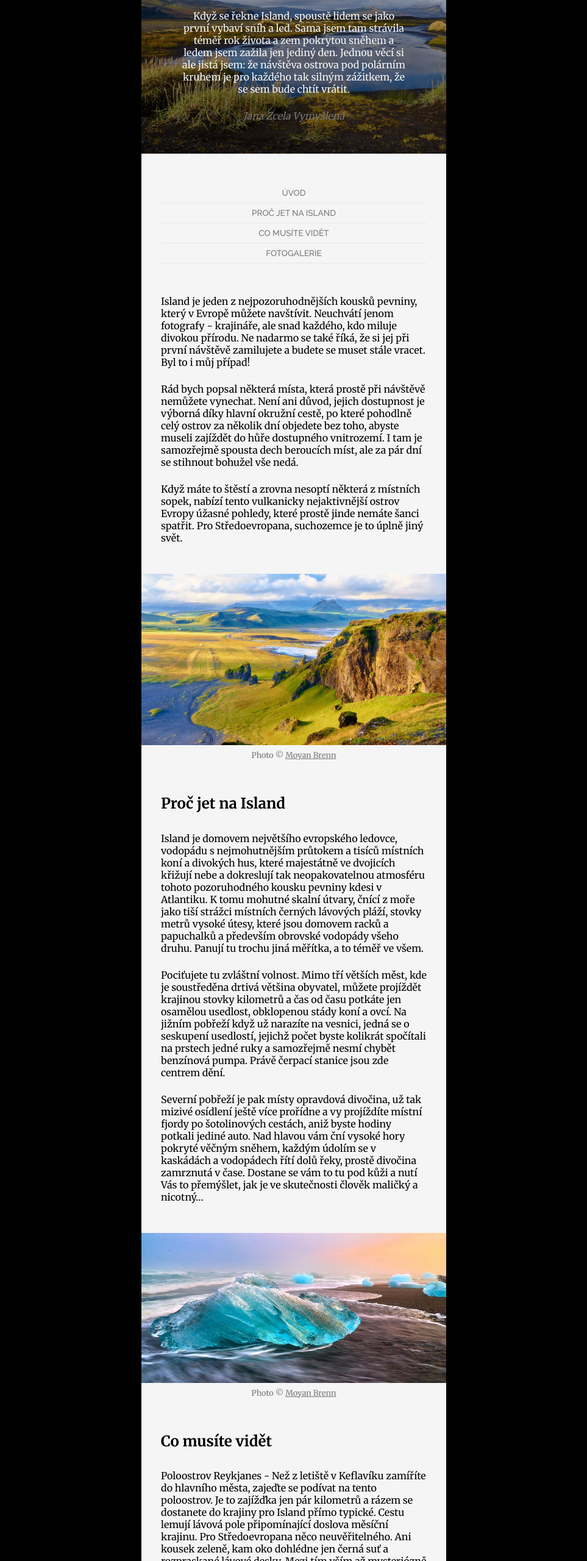
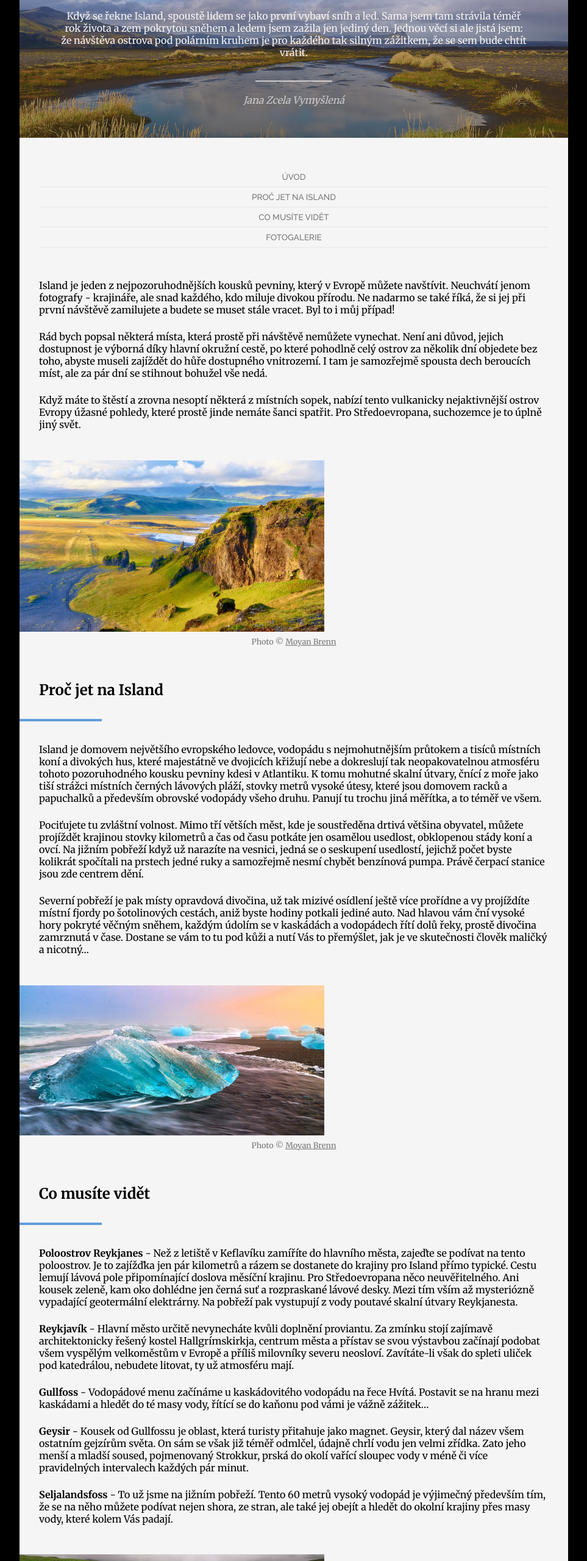
Before and after one commit to tvorimweb-2021-praha-jaro/du-06---island-AndreaKalaziova, a plain HTML site: page index.html in a window 1280 px wide. Shown: the part 140-2700 px from the top of the page at 61% size, without its empty margins (158-1121 px from the left). Drawn offline with Linux system fonts and the light colour scheme.

Commit message:
mobile_ok

```diff
--- a/index.html
+++ b/index.html
@@ -14,7 +14,7 @@
 </head>
 
 <body>
-    <main>
+    <div>
         <!--    Úvodní fotografie &copy; <a href="https://flic.kr/p/gett4S">Moyan Brenn</a> -->
         <header class="hlavicka">
             <h1>Island</h1>
@@ -22,7 +22,7 @@
             <p>
                 Když se řekne Island, spoustě lidem se jako první vybaví sníh a led. Sama jsem tam strávila téměř rok života a zem pokrytou sněhem a ledem jsem zažila jen jediný den. Jednou věcí si ale jistá jsem: že návštěva ostrova pod polárním kruhem je pro každého tak silným zážitkem, že se sem bude chtít vrátit.
             </p>
-
+            <hr>
             <p class="autor">Jana Zcela Vymyšlená</p>
         </header>
 
@@ -55,6 +55,7 @@
 
             <section id="proc" class="proc section">
                 <h2>Proč jet na Island</h2>
+                <hr>
                 <p>
                     Island je domovem největšího evropského ledovce, vodopádu s nejmohutnějším průtokem a tisíců místních koní a divokých hus, které majestátně ve dvojicích křižují nebe a dokreslují tak neopakovatelnou atmosféru tohoto pozoruhodného kousku pevniny kdesi v Atlantiku. K tomu mohutné skalní útvary, čnící z moře jako tiší strážci místních černých lávových pláží, stovky metrů vysoké útesy, které jsou domovem racků a papuchalků a především obrovské vodopády všeho druhu. Panují tu trochu jiná měřítka, a to téměř ve všem.
                 </p>
@@ -72,20 +73,21 @@
 
             <section id="co" class="co section">
                 <h2>Co musíte vidět</h2>
+                <hr>
                 <p class="place">
-                    Poloostrov Reykjanes - Než z letiště v Keflavíku zamíříte do hlavního města, zajeďte se podívat na tento poloostrov. Je to zajížďka jen pár kilometrů a rázem se dostanete do krajiny pro Island přímo typické. Cestu lemují lávová pole připomínající doslova měsíční krajinu. Pro Středoevropana něco neuvěřitelného. Ani kousek zeleně, kam oko dohlédne jen černá suť a rozpraskané lávové desky. Mezi tím vším až mysteriózně vypadající geotermální elektrárny. Na pobřeží pak vystupují z vody poutavé skalní útvary Reykjanesta.
+                    <strong>Poloostrov Reykjanes</strong> - Než z letiště v Keflavíku zamíříte do hlavního města, zajeďte se podívat na tento poloostrov. Je to zajížďka jen pár kilometrů a rázem se dostanete do krajiny pro Island přímo typické. Cestu lemují lávová pole připomínající doslova měsíční krajinu. Pro Středoevropana něco neuvěřitelného. Ani kousek zeleně, kam oko dohlédne jen černá suť a rozpraskané lávové desky. Mezi tím vším až mysteriózně vypadající geotermální elektrárny. Na pobřeží pak vystupují z vody poutavé skalní útvary Reykjanesta.
                 </p>
                 <p class="place">
-                    Reykjavík - Hlavní město určitě nevynecháte kvůli doplnění proviantu. Za zmínku stojí zajímavě architektonicky řešený kostel Hallgrímskirkja, centrum města a přístav se svou výstavbou začínají podobat všem vyspělým velkoměstům v Evropě a příliš milovníky severu neosloví. Zavítáte-li však do spleti uliček pod katedrálou, nebudete litovat, ty už atmosféru mají.
+                    <strong>Reykjavík</strong> - Hlavní město určitě nevynecháte kvůli doplnění proviantu. Za zmínku stojí zajímavě architektonicky řešený kostel Hallgrímskirkja, centrum města a přístav se svou výstavbou začínají podobat všem vyspělým velkoměstům v Evropě a příliš milovníky severu neosloví. Zavítáte-li však do spleti uliček pod katedrálou, nebudete litovat, ty už atmosféru mají.
                 </p>
                 <p class="place">
-                    Gullfoss - Vodopádové menu začínáme u kaskádovitého vodopádu na řece Hvítá. Postavit se na hranu mezi kaskádami a hledět do té masy vody, řítící se do kaňonu pod vámi je vážně zážitek&hellip;
+                    <strong>Gullfoss</strong> - Vodopádové menu začínáme u kaskádovitého vodopádu na řece Hvítá. Postavit se na hranu mezi kaskádami a hledět do té masy vody, řítící se do kaňonu pod vámi je vážně zážitek&hellip;
                 </p>
                 <p class="place">
-                    Geysir - Kousek od Gullfossu je oblast, která turisty přitahuje jako magnet. Geysir, který dal název všem ostatním gejzírům světa. On sám se však již téměř odmlčel, údajně chrlí vodu jen velmi zřídka. Zato jeho menší a mladší soused, pojmenovaný Strokkur, prská do okolí vařící sloupec vody v méně či více pravidelných intervalech každých pár minut.
+                    <strong>Geysir</strong> - Kousek od Gullfossu je oblast, která turisty přitahuje jako magnet. Geysir, který dal název všem ostatním gejzírům světa. On sám se však již téměř odmlčel, údajně chrlí vodu jen velmi zřídka. Zato jeho menší a mladší soused, pojmenovaný Strokkur, prská do okolí vařící sloupec vody v méně či více pravidelných intervalech každých pár minut.
                 </p>
                 <p class="place">
-                    Seljalandsfoss - To už jsme na jižním pobřeží. Tento 60 metrů vysoký vodopád je výjimečný především tím, že se na něho můžete podívat nejen shora, ze stran, ale také jej obejít a hledět do okolní krajiny přes masy vody, které kolem Vás padají.
+                    <strong>Seljalandsfoss</strong> - To už jsme na jižním pobřeží. Tento 60 metrů vysoký vodopád je výjimečný především tím, že se na něho můžete podívat nejen shora, ze stran, ale také jej obejít a hledět do okolní krajiny přes masy vody, které kolem Vás padají.
                 </p>
                 <img src="images/island3.jpg" alt="Island" width="500">
                 <p class="img_sign">
@@ -93,15 +95,16 @@
                 </p>
                 <!-- změna strany, aby to celé bylo hezčí :) -->
                 <p class="place">
-                    Skógafoss - Ať si koupíte jakoukoliv mapu nebo průvodce Islandu, jsem si téměř jist, že na titulce bude právě Skógafoss. Nutno říct, že právem. Výška 60 metrů, šířka 25 metrů, zážitek neuvěřitelný. Jakmile trochu zasvítí slunce, okamžitě se ve vodní tříšti v okolí vytváří krásná duha. Samozřejmě opět přitahuje spoustu turistů, takže doporučuji navštívit tuto hříčku přírody někdy pozdě večer či brzy ráno, kdy tu budete téměř sami, opravdu se to vyplatí.
+                    <strong>Skógafoss</strong> - Ať si koupíte jakoukoliv mapu nebo průvodce Islandu, jsem si téměř jist, že na titulce bude právě Skógafoss. Nutno říct, že právem. Výška 60 metrů, šířka 25 metrů, zážitek neuvěřitelný. Jakmile trochu zasvítí slunce, okamžitě se ve vodní tříšti v okolí vytváří krásná duha. Samozřejmě opět přitahuje spoustu turistů, takže doporučuji navštívit tuto hříčku přírody někdy pozdě večer či brzy ráno, kdy tu budete téměř sami, opravdu se to vyplatí.
                 </p>
                 <p class="place">
-                    Dyrhólaey - Jde o nejjižnější cíp celého strova s vysokými útesy, na kterých ční jako tichý strážce velmi fotogenický maják. Zdejší útesy jsou také domovem Papuchalků (Fratercula arctica). Tito ptáci jsou opravdoví klauni a jejich nemotorný pohyb prostě musí vykouzlit úsměv na tváři každému. Mohutný lávový útes, ve kterém voda vyhloubila dvě skalní brány nebývalých rozměrů, prostě nesmíte vynechat.
+                    <strong>Dyrhólaey</strong> - Jde o nejjižnější cíp celého strova s vysokými útesy, na kterých ční jako tichý strážce velmi fotogenický maják. Zdejší útesy jsou také domovem Papuchalků (Fratercula arctica). Tito ptáci jsou opravdoví klauni a jejich nemotorný pohyb prostě musí vykouzlit úsměv na tváři každému. Mohutný lávový útes, ve kterém voda vyhloubila dvě skalní brány nebývalých rozměrů, prostě nesmíte vynechat.
                 </p>
             </section>
 
             <section id="foto" class="foto section">
                 <h2>Fotogalerie</h2>
+                <hr>
                 <img src="images/nahled1.jpg" alt="Myvatn Aurora" width="500">
                 <h3>Myvatn Aurora</h3>
                 <p class="img_sign">
@@ -157,7 +160,7 @@
                 Michal Balada - <a href="http://www.pohora.cz/tipy-na-vylety/16352-cesta-kolem-islandu-za-10-dni/">Cesta kolem Islandu za 10 dní</a>
             </p>
         </footer>
-    </main>
+    </div>
 </body>
 
 </html>
--- a/style.css
+++ b/style.css
@@ -7,28 +7,22 @@ html { box-sizing: border-box; }
     --seda: #797676;
 }
 /*
-hlavicka
-    bckg image shadow
-    cara nad autorem
-
-menu, footer OK
-
-cara pod nadpisem
-
-first - v co - bold
-
+nejužší verze
+==============================
+- všechno je pod sebou v jedné úzké nudli
+- v menu jsou položky pod sebou, menu samotné je nad obsahem
+- v galerii jsou všechny obrázky pod sebou
+- popisky k obrázkům jsou vždy pod obrázkem (k těm v textu i k těm v galerii)
 */
 
 body {
-    max-width: 600px;
     font-family: 'Merriweather', serif;
     display: flex;
     flex-direction: column;
     margin: auto;
     background-color: black;
 }
-main {
-    max-width: 500px;
+div {
     margin: auto;
     background-color: var(--pozadi);
 }
@@ -42,15 +36,22 @@ h1 {
     color: var(--pozadi);
     text-align: center;
     background-image:
-        linear-gradient(hsla(0 0% 0% / 0.2), hsla(0 0% 0% / 0.5)),
+        linear-gradient(hsla(240 70% 30% / 0.2),hsla(40 50% 20% / 0.5)),
         url(images/island-hlavicka.jpg);
     background-size: cover;
     padding: 2rem;
 }
 
+.hlavicka hr {
+    color: var(--pozadi);
+    opacity: .7;
+    margin: 2rem auto 1rem ;
+    border-width: 1px;
+}
+
 .autor {
-    color: var(--seda);
-    opacity:1; /*pruhlednost*/
+    color: var(--pozadi);
+    opacity:.7; /*pruhlednost*/
     font-style: italic;
 }
 
@@ -74,7 +75,15 @@ li {
 }
 
 h2 {
-    padding:2rem 0 0.5rem 2rem ;
+    padding: 2rem 0 0 2rem ;
+}
+
+hr {
+    color: var(--decor);
+    width: 15%;
+    margin: 2rem 0;
+    border-style: solid;
+    border-width: 2px;
 }
 
 p {
@@ -112,7 +121,7 @@ h3 {
 .footer {
     font-size: 0.8rem;
     color: var(--seda);
-    padding: 2rem;
+    padding: 1rem;
     background-image: linear-gradient(to bottom, #b6b3b3d8, transparent 20%);
 }
 
@@ -120,20 +129,7 @@ h3 {
     color: var(--seda);
 }
 
-
-
 /*
-nejužší verze
-==============================
-- všechno je pod sebou v jedné úzké nudli
-- v menu jsou položky pod sebou, menu samotné je nad obsahem
-- v galerii jsou všechny obrázky pod sebou
-- popisky k obrázkům jsou vždy pod obrázkem (k těm v textu i k těm v galerii)
-*/
-
-
-/*
-breakpointy odvoď podle citu:
 střední šířka okna
 =======================================
 - skoro všechno je pod sebou
@@ -142,6 +138,13 @@ střední šířka okna
 - popisky k obrázkům v textu jsou uvnitř obrázku blízko k jeho pravému dolnímu rohu
 - popisky k obrázkům v galerii jsou skryté a vyjíždějí při najetí myši
 */
+
+@media screen and (min-width: 450px) {
+div {
+    max-width: 900px;
+}
+}
+
 /*
 breakpointy odvoď podle citu:
 nejširší obrazovky
```
